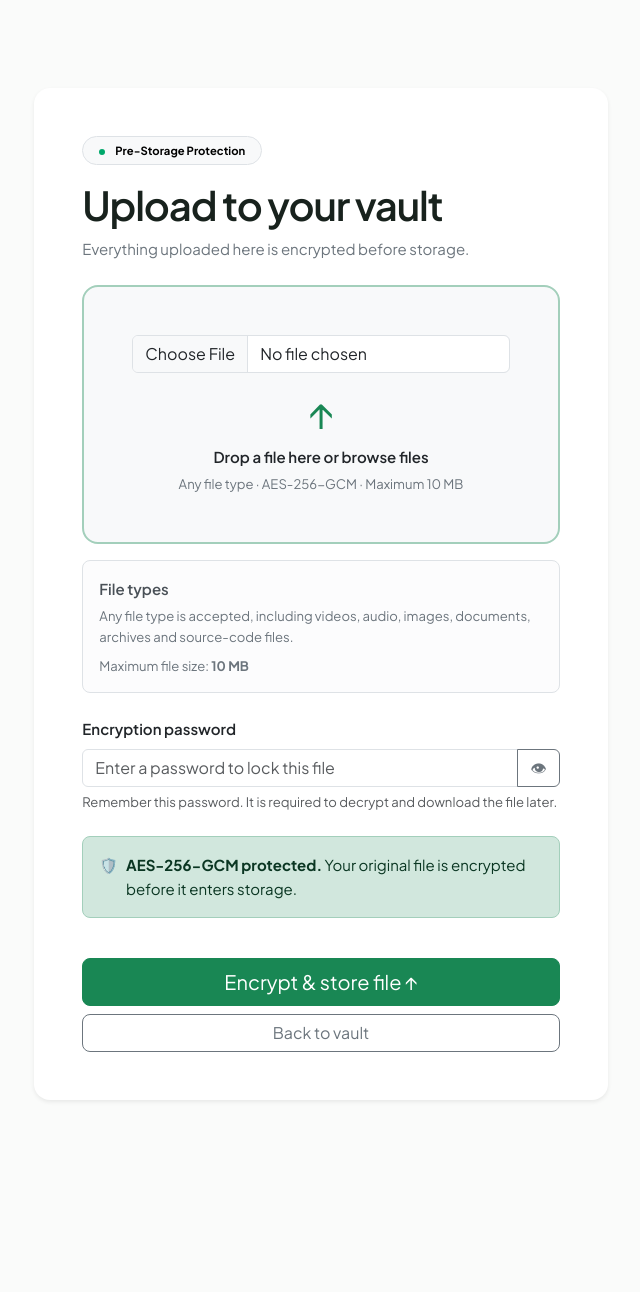
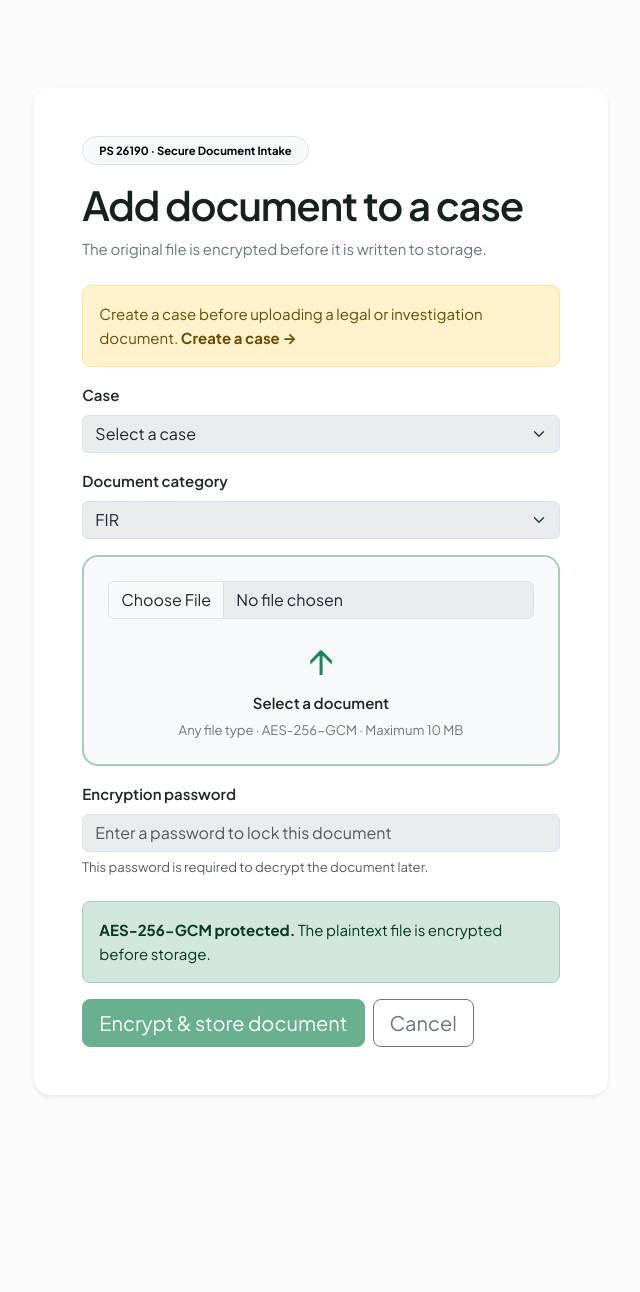
Before and after one commit to 1Y20ash/SecureCloudStorage, a Flask app: page /upload in a window 1280 px wide. Shown: the part 65-1357 px from the top of the page, without its empty margins (319-959 px from the left). Run offline with Flask 3, Linux system fonts and the light colour scheme; the visitor is signed in with stand-in values (Sample User, id 1); data that the repository does not hold is empty.

Commit message:
feat: associate uploads with cases and categories

```diff
--- a/templates/upload.html
+++ b/templates/upload.html
@@ -1,66 +1,24 @@
 {% extends "base.html" %}
-{% block title %}Upload File — SecureVault{% endblock %}
-
+{% block title %}Add Document — SecureVault{% endblock %}
 {% block content %}
 <div class="container py-4 py-lg-5">
-    <div class="row justify-content-center">
-        <div class="col-12 col-lg-8 col-xl-7">
-            <div class="card border-0 shadow-sm rounded-4 overflow-hidden">
-                <div class="card-body p-4 p-md-5">
-                    <span class="badge rounded-pill text-bg-light border px-3 py-2 mb-3"><span class="eyebrow-dot d-inline-block me-2"></span> Pre-Storage Protection</span>
-                    <h1 class="display-6 fw-semibold mb-2">Upload to your vault</h1>
-                    <p class="text-secondary mb-4">Everything uploaded here is encrypted before storage.</p>
-
-                    <form method="POST" enctype="multipart/form-data">
-                        <div class="border border-2 border-success-subtle rounded-4 p-4 p-md-5 text-center bg-light mb-3">
-                            <input id="file" class="form-control mb-3" type="file" name="file" required>
-                            <div class="display-6 text-success mb-2">↑</div>
-                            <div class="fw-semibold">Drop a file here or browse files</div>
-                            <div class="small text-secondary mt-1">Any file type · AES-256-GCM · Maximum 10 MB</div>
-                        </div>
-
-                        <div class="alert alert-light border rounded-3 mb-4">
-                            <div class="fw-semibold mb-1">File types</div>
-                            <div class="text-secondary small">Any file type is accepted, including videos, audio, images, documents, archives and source-code files.</div>
-                            <div class="small text-secondary mt-2">Maximum file size: <strong>10 MB</strong></div>
-                        </div>
-
-                        <div class="alert alert-success d-none" id="selected-file" role="alert">
-                            <div class="d-flex justify-content-between gap-3">
-                                <span class="selected-file-name text-break"></span>
-                                <span class="selected-file-size text-nowrap"></span>
-                            </div>
-                        </div>
-
-                        <div class="progress d-none mb-2" id="encryption-progress" style="height: 6px;" aria-hidden="true">
-                            <div class="progress-bar bg-success progress-bar-striped progress-bar-animated" style="width: 0%"></div>
-                        </div>
-                        <div class="d-none justify-content-between small text-secondary mb-4" id="progress-status">
-                            <span>Preparing encryption...</span><span>AES-256</span>
-                        </div>
-
-                        <div class="mb-4">
-                            <label for="encryption_password" class="form-label fw-semibold">Encryption password</label>
-                            <div class="input-group">
-                                <input id="encryption_password" class="form-control" type="password" name="encryption_password" minlength="8" placeholder="Enter a password to lock this file" required>
-                                <button class="btn btn-outline-secondary toggle-pw" type="button" data-target="encryption_password" aria-label="Show password">👁</button>
-                            </div>
-                            <div class="form-text">Remember this password. It is required to decrypt and download the file later.</div>
-                        </div>
-
-                        <div class="alert alert-success d-flex align-items-start gap-2 rounded-3">
-                            <span>🛡️</span>
-                            <span><strong>AES-256-GCM protected.</strong> Your original file is encrypted before it enters storage.</span>
-                        </div>
-
-                        <div class="d-grid gap-2">
-                            <button class="btn btn-success btn-lg rounded-3 submit-btn" type="submit">Encrypt &amp; store file ↑</button>
-                            <a class="btn btn-outline-secondary rounded-3" href="{{ url_for('dashboard') }}">Back to vault</a>
-                        </div>
-                    </form>
-                </div>
-            </div>
-        </div>
-    </div>
+  <div class="row justify-content-center"><div class="col-12 col-lg-8 col-xl-7">
+    <div class="card border-0 shadow-sm rounded-4 overflow-hidden"><div class="card-body p-4 p-md-5">
+      <span class="badge rounded-pill text-bg-light border px-3 py-2 mb-3">PS 26190 · Secure Document Intake</span>
+      <h1 class="display-6 fw-semibold mb-2">Add document to a case</h1>
+      <p class="text-secondary mb-4">The original file is encrypted before it is written to storage.</p>
+      {% if not cases %}
+      <div class="alert alert-warning rounded-3">Create a case before uploading a legal or investigation document. <a href="{{ url_for('create_case') }}" class="alert-link">Create a case →</a></div>
+      {% endif %}
+      <form method="POST" enctype="multipart/form-data">
+        <div class="mb-3"><label for="case_id" class="form-label fw-semibold">Case</label><select id="case_id" name="case_id" class="form-select" required {% if not cases %}disabled{% endif %}><option value="">Select a case</option>{% for case in cases %}<option value="{{ case.id }}">{{ case.case_number }} — {{ case.title }}</option>{% endfor %}</select></div>
+        <div class="mb-3"><label for="category" class="form-label fw-semibold">Document category</label><select id="category" name="category" class="form-select" required {% if not cases %}disabled{% endif %}>{% for category in categories %}<option value="{{ category }}">{{ category }}</option>{% endfor %}</select></div>
+        <div class="border border-2 border-success-subtle rounded-4 p-4 text-center bg-light mb-3"><input id="file" class="form-control mb-3" type="file" name="file" required {% if not cases %}disabled{% endif %}><div class="display-6 text-success mb-2">↑</div><div class="fw-semibold">Select a document</div><div class="small text-secondary mt-1">Any file type · AES-256-GCM · Maximum 10 MB</div></div>
+        <div class="mb-4"><label for="encryption_password" class="form-label fw-semibold">Encryption password</label><input id="encryption_password" class="form-control" type="password" name="encryption_password" minlength="8" placeholder="Enter a password to lock this document" required {% if not cases %}disabled{% endif %}><div class="form-text">This password is required to decrypt the document later.</div></div>
+        <div class="alert alert-success rounded-3"><strong>AES-256-GCM protected.</strong> The plaintext file is encrypted before storage.</div>
+        <div class="d-flex gap-2"><button class="btn btn-success btn-lg rounded-3" type="submit" {% if not cases %}disabled{% endif %}>Encrypt &amp; store document</button><a class="btn btn-outline-secondary btn-lg rounded-3" href="{{ url_for('dashboard') }}">Cancel</a></div>
+      </form>
+    </div></div>
+  </div></div>
 </div>
 {% endblock %}
```
